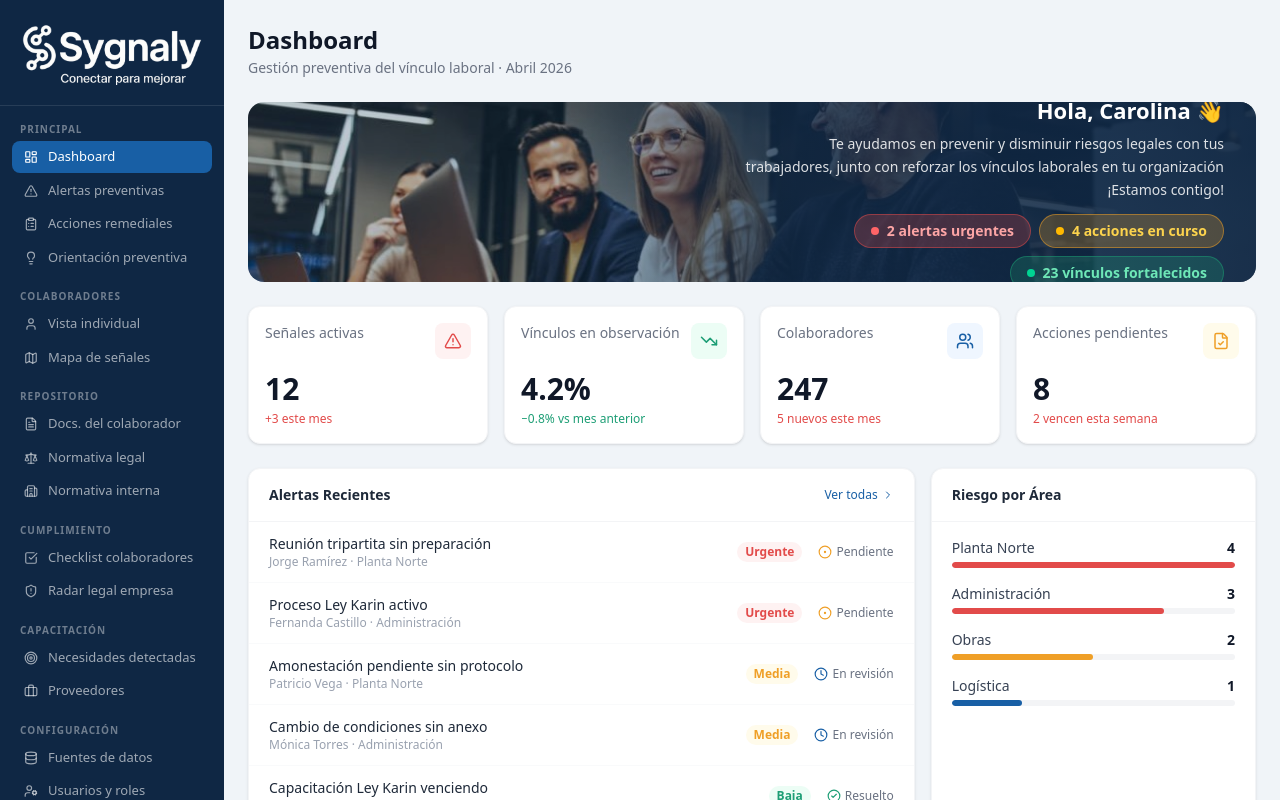
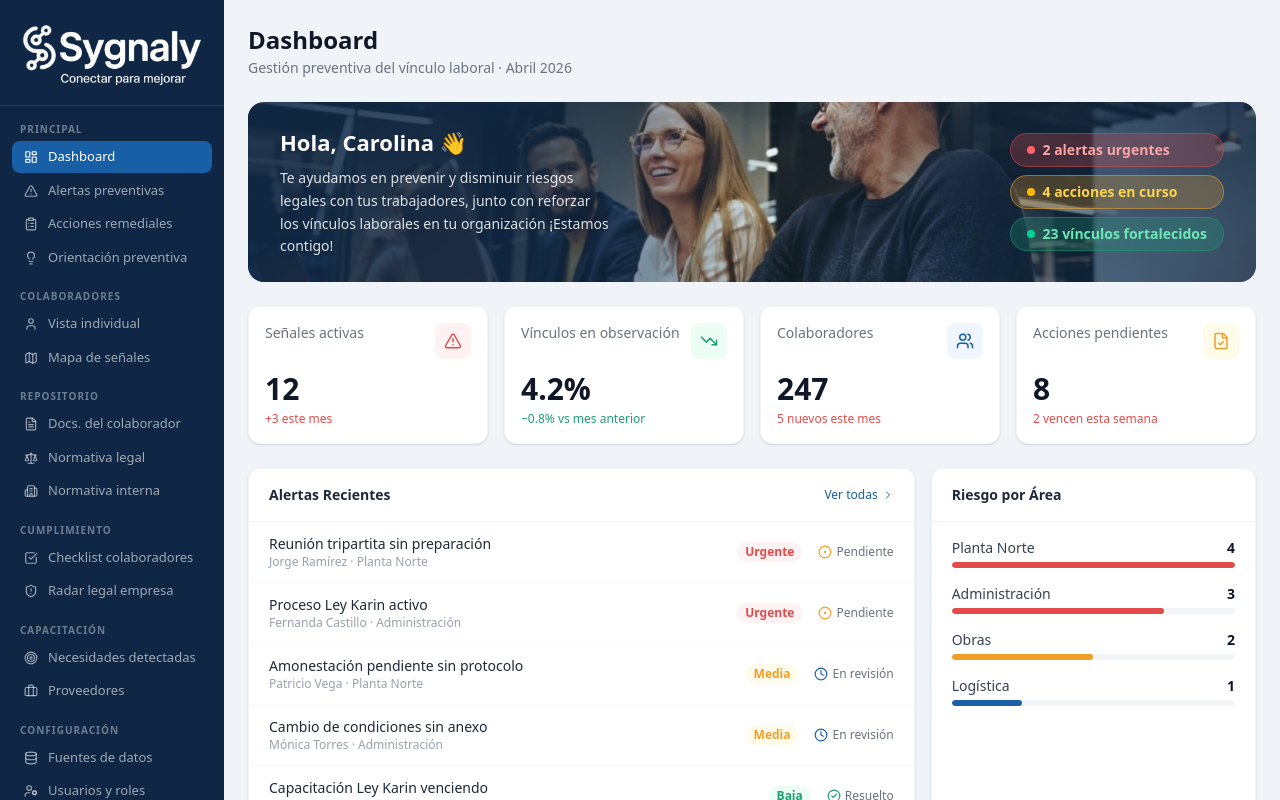
Before and after one commit to gloriasygnaly/sygnaly, a React (Vite) app: page /#/ in a window 1280 px wide. Built offline with nearby package versions, Linux system fonts and the light colour scheme.

Commit message:
Dashboard: banner text left (35% max-width), pills right, 3-zone gradient overlay
https://claude.ai/code/session_01YMmkcaWgWSUXDXmBSaXUqv

```diff
--- a/src/pages/Dashboard.jsx
+++ b/src/pages/Dashboard.jsx
@@ -127,22 +127,19 @@ export default function Dashboard() {
         className="relative rounded-2xl overflow-hidden mb-6"
         style={{ height: 180, backgroundImage: `url(${bannerBg})`, backgroundSize: 'cover', backgroundPosition: 'center' }}
       >
-        {/* Base overlay — leve para no tapar la foto */}
-        <div className="absolute inset-0" style={{ background: 'rgba(15,39,68,0.25)' }} />
-        {/* Right-side gradient overlay más intenso para legibilidad del texto */}
-        <div className="absolute inset-0" style={{ background: 'linear-gradient(to left, rgba(15,39,68,0.90) 0%, rgba(15,39,68,0.75) 45%, rgba(15,39,68,0.0) 70%)' }} />
-        {/* Content — todo alineado a la derecha */}
-        <div className="relative h-full flex items-center justify-end px-8">
-          <div className="flex flex-col items-end gap-3 max-w-[480px]">
-            {/* Text */}
-            <div className="text-right">
+        {/* Overlay: intenso a la izquierda → transparente en el centro → semitransparente a la derecha */}
+        <div className="absolute inset-0" style={{ background: 'linear-gradient(to right, rgba(15,39,68,0.88) 0%, rgba(15,39,68,0.80) 28%, rgba(15,39,68,0.05) 52%, rgba(15,39,68,0.55) 75%, rgba(15,39,68,0.70) 100%)' }} />
+        {/* Content */}
+        <div className="relative h-full flex items-center justify-between px-8 gap-4">
+          {/* Left: text — capped at 35% width */}
+          <div className="flex flex-col gap-2" style={{ maxWidth: '35%' }}>
             <p className="text-white font-bold" style={{ fontSize: 22 }}>Hola, Carolina 👋</p>
-              <p className="text-white/85 mt-1.5 leading-relaxed" style={{ fontSize: 14 }}>
+            <p className="text-white/85 leading-relaxed" style={{ fontSize: 14 }}>
               Te ayudamos en prevenir y disminuir riesgos legales con tus trabajadores, junto con reforzar los vínculos laborales en tu organización ¡Estamos contigo!
             </p>
           </div>
-            {/* Pills */}
-            <div className="flex gap-2 flex-wrap justify-end">
+          {/* Right: pills */}
+          <div className="flex flex-col gap-2 shrink-0">
             <span className="flex items-center gap-2 px-4 py-1.5 rounded-full text-sm font-semibold" style={{ background: 'rgba(226,75,74,0.25)', color: '#FCA5A5', border: '1px solid rgba(226,75,74,0.50)' }}>
               <span className="w-2 h-2 rounded-full bg-red-400 shrink-0" />
               2 alertas urgentes
@@ -155,7 +152,6 @@ export default function Dashboard() {
               <span className="w-2 h-2 rounded-full bg-emerald-400 shrink-0" />
               23 vínculos fortalecidos
             </span>
-            </div>
           </div>
         </div>
       </div>
```
Lines whose indentation alone changed are shown as unchanged.
